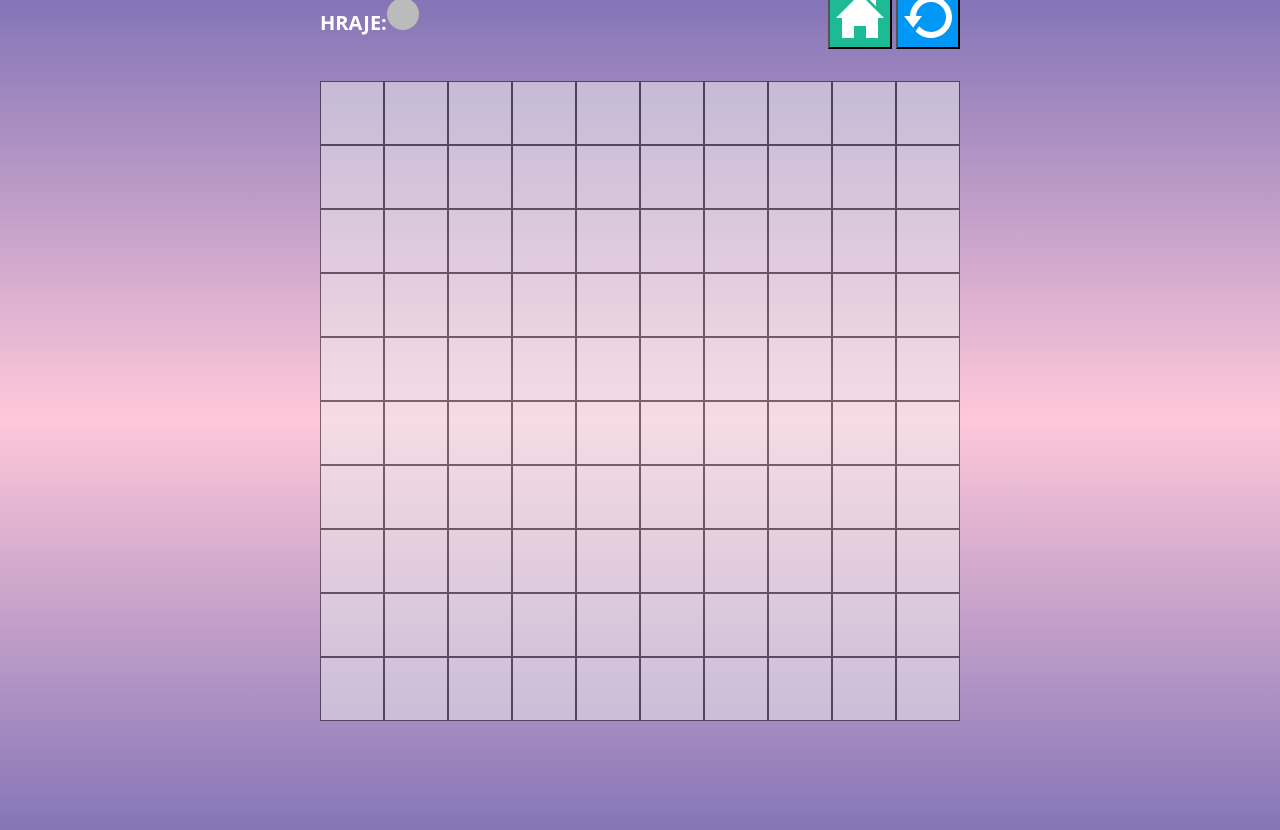
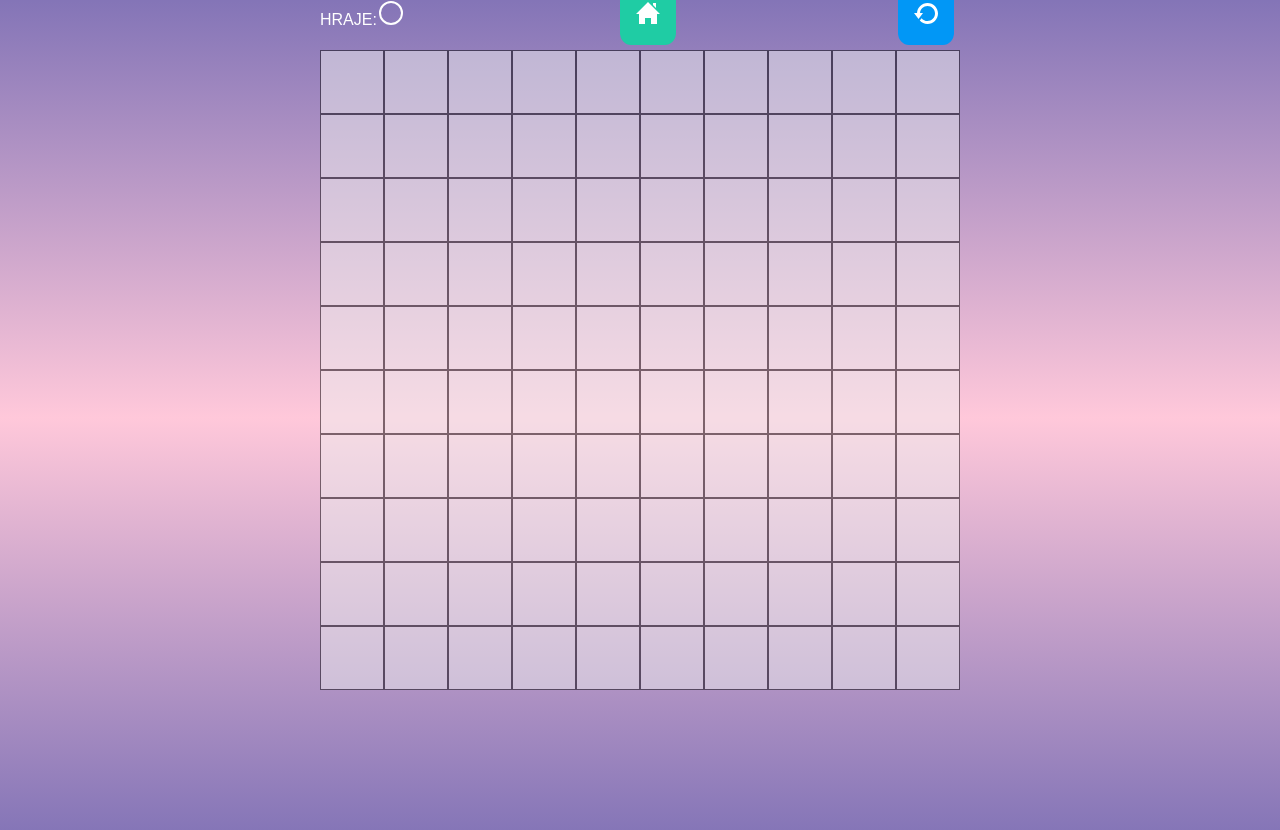
Before and after one commit to Daniela73Schneider/piskvorky, a plain HTML site: page hra.html in a window 1280 px wide. Shown: the part 118-948 px from the top of the page. Drawn offline with Linux system fonts and the light colour scheme.

Commit message:
předělání komplet, jiné flex, barvy

```diff
--- a/hra.css
+++ b/hra.css
@@ -9,18 +9,7 @@ body {
   background-image: linear-gradient(#615dad, #ffc8da, #615dad);
   height: 125vh;
   background-repeat: unset;
-
-  /*zkouška tohle nebrat(nefunguje)
-  display: flex;
-  flex-direction: column;
-  justify-content: center;
-  align-items: center;
-
-  max-width: 80vmin;
-  max-height: 500px;
-
-  Hlavnímu obsahu nastav maximální šířku pomocí max-width: 80vmin. Stránka se tak bude lépe přizpůsobovat širokoúhlým obrazovkám i telefonům na výšku.*/
-
+  font-family: sans-serif;
 }
 
 main {
@@ -46,37 +35,42 @@ button {
   flex-direction: row;
   justify-content: space-between;
   align-items: center;
-}
-
-.user {
-  text-overflow: clip;
-  font: bold 20px sans;
+  margin-bottom: 5px;
 }
 
 .dot {
-  height: 4vmin;
+  height: 3vmin;
   aspect-ratio: 1/1;
-  background-color: #bbb;
+  display: inline-block;
   border-radius: 50%;
-  display: inline-block;
+  border-style: solid;
+  border-width: 2px;
+  border-color: rgb(255, 255, 255);
+  fill: transparent;
+  margin: 0 2px;
 }
 
-img {
-  width: 450px;
-  max-width: 100%;
+
+a.back {
+  background-color: #1fcca4;
+  border-radius: 20%;
+  padding: 1rem;
+  margin: auto 0.4rem;
 }
 
-.menu button.backBtn {
+a.back:hover {
   background-color: #1cbb96;
-  /* height: 8vmin;
-  aspect-ratio: 1/1;
-*/
 }
 
-.menu .replayBtn {
+a.replay {
   background-color: #0197f6;
-  /*height: 8vmin;
-  aspect-ratio: 1/1;*/
+  border-radius: 20%;
+  padding: 1rem;
+  margin: auto 0.4rem;
+}
+
+a.replay:hover {
+  background-color: #0090e9;
 }
 
 .gamefield {
@@ -84,7 +78,6 @@ img {
   flex-direction: column;
   align-items: center;
   height: 80vh;
-  margin: 5% auto;
   position: relative;
 }
 
@@ -97,3 +90,9 @@ img {
   border: 0.5px solid black;
   opacity: 0.5;
 }
+
+button:hover,
+button:focus {
+  opacity: 0.7;
+  cursor: pointer;
+}
--- a/hra.html
+++ b/hra.html
@@ -10,21 +10,15 @@
   <body>
     <main class="playContain"
       <div clas="nadpis"><h1>Piškvorky</h1></div>
-        <div class="menu">
-                <span class="user">HRAJE:<span class="dot"> </span></span>
+      <div class="menu">
+           <span class="user">HRAJE:<span class="dot"> </span></span>
 
-      <div class="btn">
-        <button class="backBtn">
           <a href="index.html" class="back">
             <img src="podklady/home.svg" alt="home" />
           </a>
-        </button>
-        <button class="replayBtn">
           <a href="hra.html" class="replay">
             <img src="podklady/restart.svg" alt="Replay arrow" />
           </a>
-        </button>
-      </div>
     </div>
     <div class="gamefield">
       <section class="btnGroup">
--- a/style.css
+++ b/style.css
@@ -1,5 +1,5 @@
 body {
-  background-image: linear-gradient(#615dad, #ffc8da, #615dad);
+  background-image: linear-gradient(#615dad, #ffc8da,#615dad  );
   margin: 0;
   padding: 0;
   height: 100vh;
```
